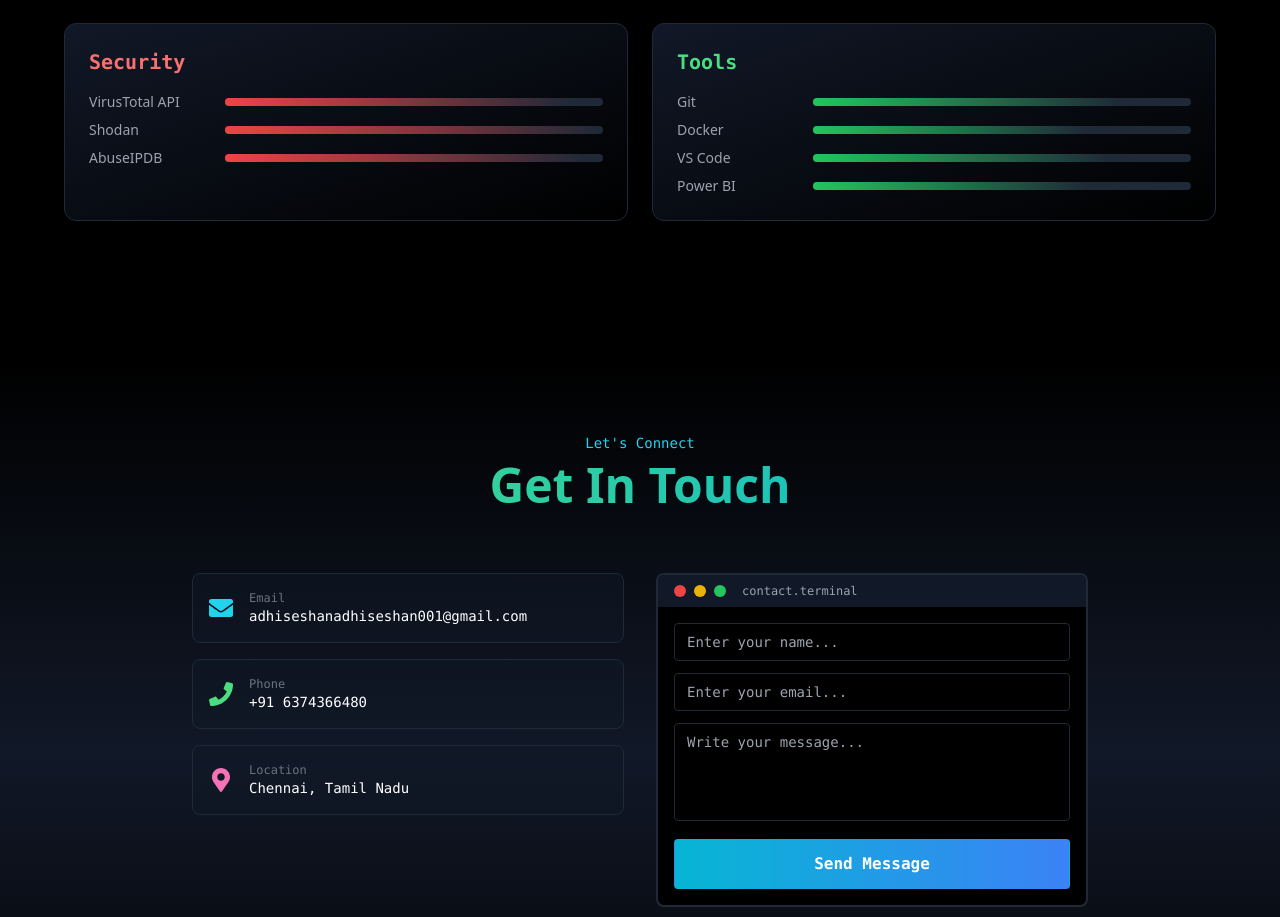
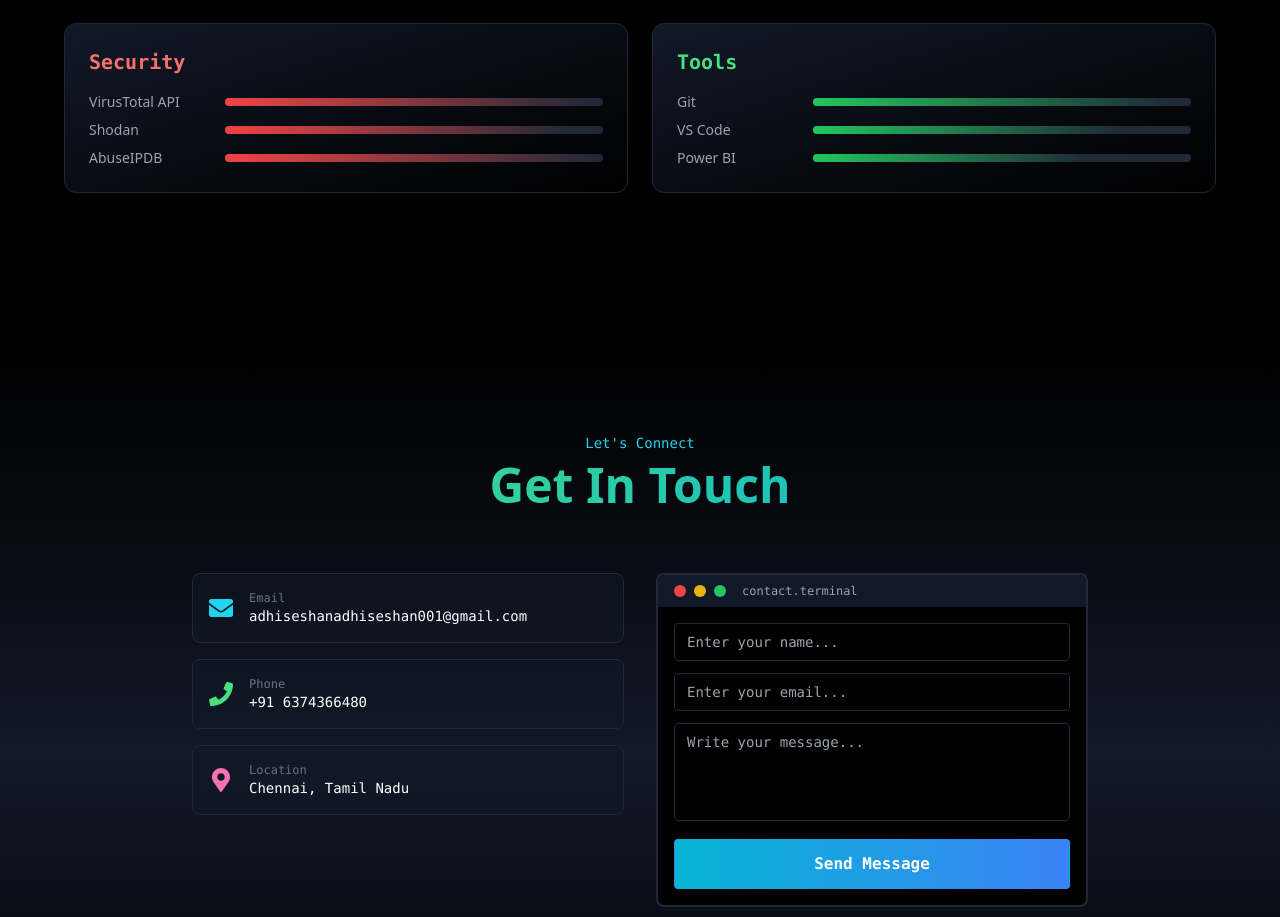
Before and after one commit to Adhi290328/adhi_seshan_portfolio, a React (Vite) app: page / in a window 1280 px wide. Shown: the part 2047-2964 px from the top of the page. Built offline with nearby package versions, Linux system fonts and the light colour scheme.

Commit message:
initial commit

```diff
--- a/src/App.tsx
+++ b/src/App.tsx
@@ -82,7 +82,7 @@ function ParticleField() {
     return positions;
   }, []);
 
-  useFrame((state, delta) => {
+  useFrame((_, delta) => {
     if (ref.current) {
       ref.current.rotation.x -= delta / 10;
       ref.current.rotation.y -= delta / 15;
@@ -443,7 +443,7 @@ function Skills() {
     { name: 'Languages', items: ['Python', 'JavaScript', 'TypeScript', 'Dart', 'Java'], color: 'cyan' },
     { name: 'Frameworks', items: ['React', 'Flutter', 'Flask', 'Node.js'], color: 'purple' },
     { name: 'Security', items: ['VirusTotal API', 'Shodan', 'AbuseIPDB'], color: 'red' },
-    { name: 'Tools', items: ['Git', 'Docker', 'VS Code', 'Power BI'], color: 'green' }
+    { name: 'Tools', items: ['Git', 'VS Code', 'Power BI'], color: 'green' }
   ];
 
   return (
```
